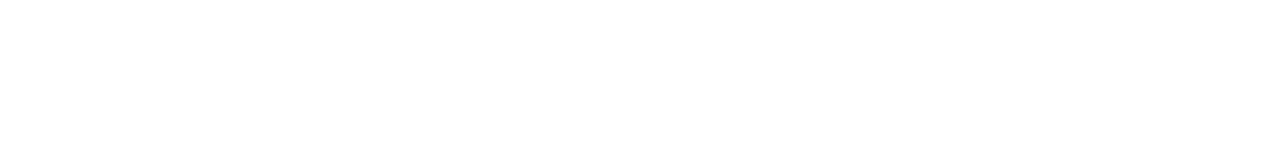
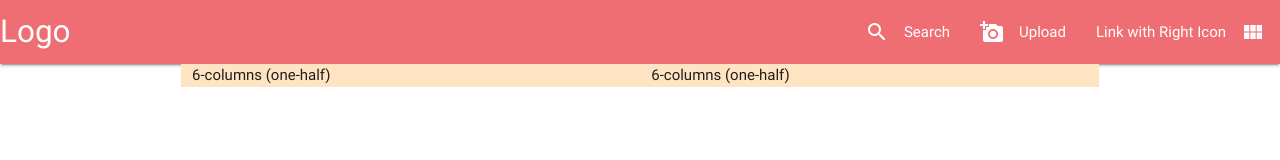
Before and after one commit to laurapekkanen/harkka, a plain HTML site: page index.html in a window 1280 px wide. Drawn offline with nearby package versions, Linux system fonts and the light colour scheme; files that its build step writes are made by us from their sources.

Commit message:
add style.css

```diff
--- /dev/null
+++ b/css/styles.css
@@ -0,0 +1,3 @@
+.row{
+    background-color: bisque;
+}
--- a/index.html
+++ b/index.html
@@ -1,21 +1,40 @@
 <!DOCTYPE html>
 <html>
     <head>
-      <!--Import Google Icon Font-->
-      <link href="https://fonts.googleapis.com/icon?family=Material+Icons" rel="stylesheet">
-      <!--Import materialize.css-->
-      <link type="text/css" rel="stylesheet" href="css/materialize.min.css"  media="screen,projection"/>
+        <!--Import Google Icon Font-->
+        <link href="https://fonts.googleapis.com/icon?family=Material+Icons" rel="stylesheet">
+        <!--Import materialize.css-->
+        <link type="text/css" rel="stylesheet" href="materialize/css/materialize.min.css"  media="screen,projection"/>
 
-      <!--Let browser know website is optimized for mobile-->
-      <meta name="viewport" content="width=device-width, initial-scale=1.0"/>
+        <!--Let browser know website is optimized for mobile-->
+        <meta name="viewport" content="width=device-width, initial-scale=1.0"/>
+
+        <!--own style-->
+        <link type="text/css" rel="stylesheet" href="css/styles.css">
     </head>
 
     <body>
+
+         <nav>
+            <div class="nav-wrapper">
+              <a href="#!" class="brand-logo">Logo</a>
+              <ul class="right hide-on-med-and-down">
+                <li><a href="#"><i class="material-icons left">search</i>Search</a></li>
+                <li><a href="#"><i class="material-icons left">add_a_photo</i>Upload</a></li>
+                <li><a href="#"><i class="material-icons right">view_module</i>Link with Right Icon</a></li>
+              </ul>
+            </div>
+          </nav>
+
         <div class="container">
+            <div class="row">
+                <div class="col s6">6-columns (one-half)</div>
+                <div class="col s6">6-columns (one-half)</div>
+            </div>
         </div>
 
       <!--Import jQuery before materialize.js-->
       <script type="text/javascript" src="https://code.jquery.com/jquery-3.2.1.min.js"></script>
-      <script type="text/javascript" src="js/materialize.min.js"></script>
+      <script type="text/javascript" src="materialize/js/materialize.min.js"></script>
     </body>
 </html>
```
